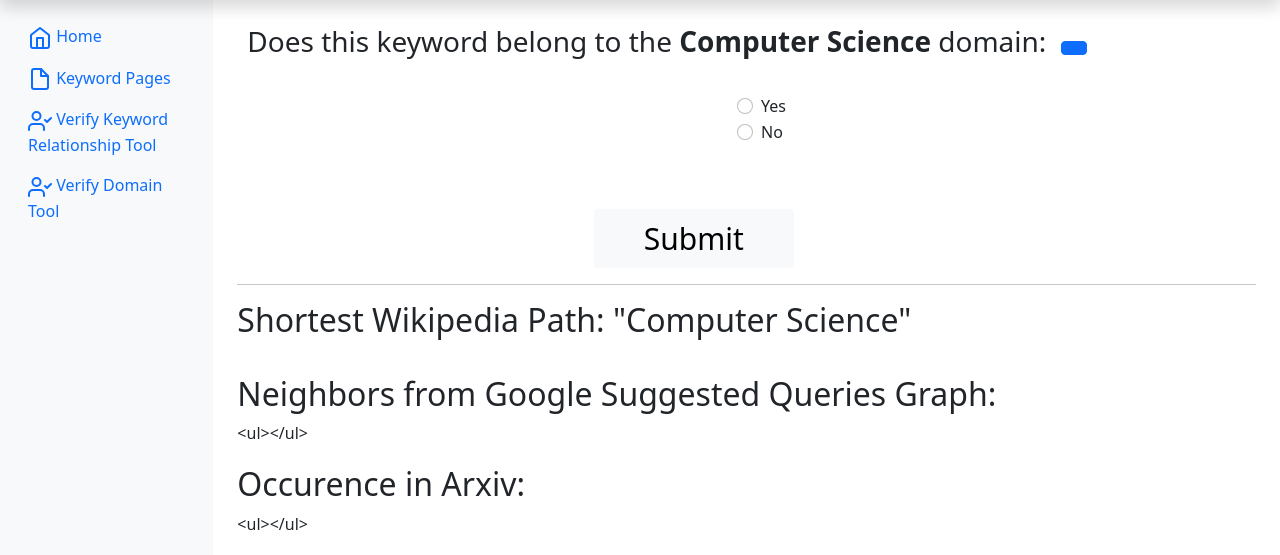
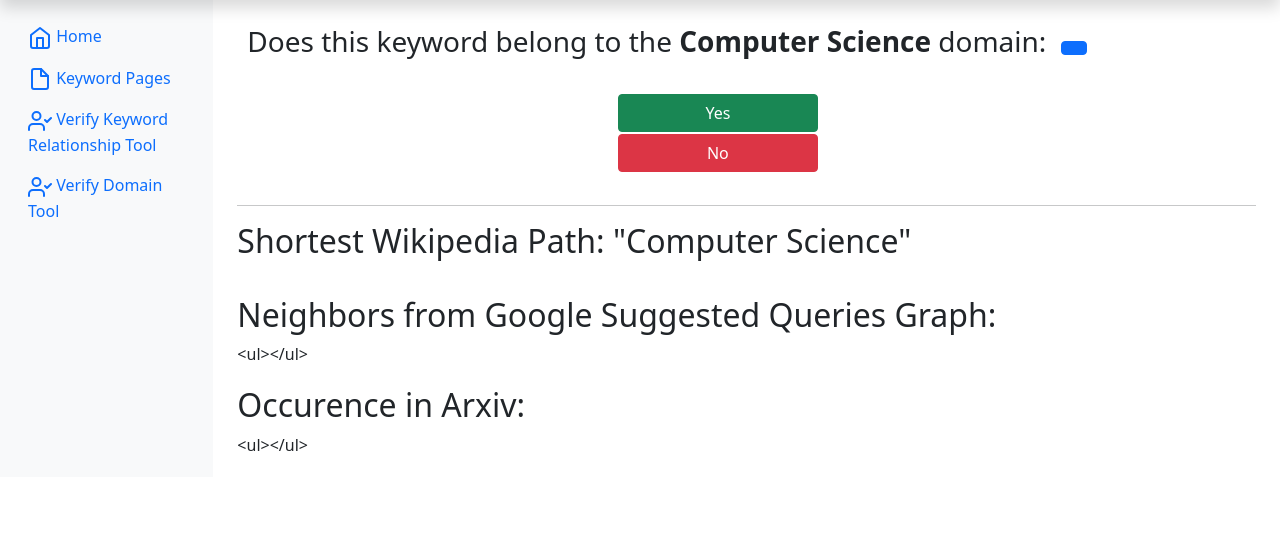
Before and after one commit to rohanjsuresh/extracted_keyword_validation, a Django app: template templates/domainness_tool/domainness_tool.html in a window 1280 px wide. Shown: the part 40-595 px from the top of the page. Run offline with Django 3.2, Linux system fonts and the light colour scheme; the template is opened without the code that fills it, so the values that code supplies are empty; some libraries are stand-ins or nearby versions.

Commit message:
Updated domain tool with new input method

```diff
--- a/templates/domainness_tool/domainness_tool.html
+++ b/templates/domainness_tool/domainness_tool.html
@@ -133,19 +133,14 @@
         <p id = "grab_keyword_main" hidden>{{ keyword_main }}</p>
       </div>
 
-      <div style="padding-left: 400px">
-        <div class="form-check" style="padding-left: 20%;">
-            <input class="form-check-input" type="radio" name="keyword_relation_radio_5" id="keyword_relation_radio_option_51" onclick="capture_user_selection(this)" value="Belongs">
-            <label class="form-check-label" for="keyword_relation_radio_option_5">Yes</label>
+      <div style="padding-left: 35%;">
+        <div class="form-check">
+            <button type="button" class="btn btn-success" style="width: 200px" onclick="capture_user_selection_accept()">Yes</button>
         </div>
-        <div class="form-check" style="padding-left: 20%">
-            <input class="form-check-input" type="radio" name="keyword_relation_radio_5" id="keyword_relation_radio_option_52" onclick="capture_user_selection(this)">
-            <label class="form-check-label" for="keyword_relation_radio_option_5">No</label>
+        <div class="form-check">
+            <button type="button" class="btn btn-danger" style="width: 200px" onclick="capture_user_selection_reject()">No</button>
         </div>
       </div>
-
-      <!-- <h3>Click on keywords for further information.</h3> -->
-      <!-- <h3>More Information Below: </h3> -->
 
       <div id="model_data">
 
@@ -162,8 +157,8 @@
     </div>
 
 
-    <div style="padding-left: 35%;padding-top: 15px;">
-      <form method="post" action="/domainness_tool/add_entry_domain_tool/" style="padding-top: 5%;">
+    <div>
+      <form method="post" action="/domainness_tool/add_entry_domain_tool/">
         {% csrf_token %}
 
         <!-- keyword_main -->
@@ -172,7 +167,7 @@
         <!-- belongs to domain -->
         <input type="text" value="" id="user_selection" name="user_selection" hidden/>
 
-        <input type="submit" class="btn btn-light" style="font-size: 30px; width: 200px;"></input>
+        <input type="submit" class="btn btn-light" style="font-size: 30px; width: 200px;" id="real_submit" hidden></input>
       </form>
     </div>
 
@@ -194,17 +189,6 @@
 
       </div>
     </div>
-      <!-- <ul>
-        <li><strong>Title:</strong> Lorem ipsum dolor sit amet</li>
-        <li><strong>Abstract:</strong> Lorem ipsum dolor sit amet, consectetur adipiscing elit, sed do eiusmod tempor incididunt ut labore et dolore magna aliqua. Ut enim ad minim veniam, quis nostrud exercitation ullamco laboris nisi ut aliquip ex ea commodo consequat. Duis aute irure dolor in reprehenderit in voluptate velit esse cillum dolore eu fugiat nulla pariatur. Excepteur sint occaecat cupidatat non proident, sunt in culpa qui officia deserunt mollit anim id est laborum.</li>
-      </ul>
-
-      <ul>
-        <li><strong>Title:</strong> Lorem ipsum dolor sit amet</li>
-        <li><strong>Abstract:</strong> Lorem ipsum dolor sit amet, consectetur adipiscing elit, sed do eiusmod tempor incididunt ut labore et dolore magna aliqua. Ut enim ad minim veniam, quis nostrud exercitation ullamco laboris nisi ut aliquip ex ea commodo consequat. Duis aute irure dolor in reprehenderit in voluptate velit esse cillum dolore eu fugiat nulla pariatur. Excepteur sint occaecat cupidatat non proident, sunt in culpa qui officia deserunt mollit anim id est laborum.</li>
-      </ul> -->
-
-
 
       <p id="grab_related_graph_main" hidden>{{ related_graph_main }}</p>
       <p id="grab_arxiv_info" hidden>{{ arxiv_info }}</p>
@@ -218,6 +202,8 @@
     <script src="{% static 'js/bootstrap.bundle.min.js' %}"></script>
     <script src="https://cdn.jsdelivr.net/npm/feather-icons@4.28.0/dist/feather.min.js" integrity="sha384-uO3SXW5IuS1ZpFPKugNNWqTZRRglnUJK6UAZ/gxOX80nxEkN9NcGZTftn6RzhGWE" crossorigin="anonymous"></script><script src="https://cdn.jsdelivr.net/npm/chart.js@2.9.4/dist/Chart.min.js" integrity="sha384-zNy6FEbO50N+Cg5wap8IKA4M/ZnLJgzc6w2NqACZaK0u0FXfOWRRJOnQtpZun8ha" crossorigin="anonymous"></script><script src="{% static 'dashboard.js' %}"></script>
     <script>
+
+
 
       function info_selection() {
 
@@ -378,34 +364,19 @@
         document.getElementById("model_data").innerHTML = html;
       }
 
-      function capture_user_selection(button) {
-        var id_val = button.id[30];
-        var radio_id = "keyword_relation_radio_".concat(id_val);
+      function capture_user_selection_accept() {
+        document.getElementById("user_selection").value = "1";
+        document.getElementById("real_submit").click();
+      }
 
-        var ele = document.getElementsByName(radio_id);
-        var check = "-1";
-
-        for (i = 0; i < ele.length; i++) {
-          if(ele[i].checked) {
-            if (ele[i].value[0].localeCompare("B") == 0) {
-              check = "1";
-            } else {
-              check = "0";
-            }
-            break
-          }
-        }
-
-        document.getElementById("user_selection").value = check
+      function capture_user_selection_reject() {
+        document.getElementById("user_selection").value = "0";
+        document.getElementById("real_submit").click();
       }
 
       window.onload = function() {
         info_selection("b0");
         document.getElementById("input_keyword_main").value = document.getElementById("grab_keyword_main").innerHTML;
-        // document.getElementById("keyword_fst_response").value = document.getElementById("grab_keyword_fst").innerHTML;
-        // document.getElementById("keyword_snd_response").value = document.getElementById("grab_keyword_snd").innerHTML;
-        // display_arxiv();
-        // display_graph_rel();
       }
 
     </script>
```
